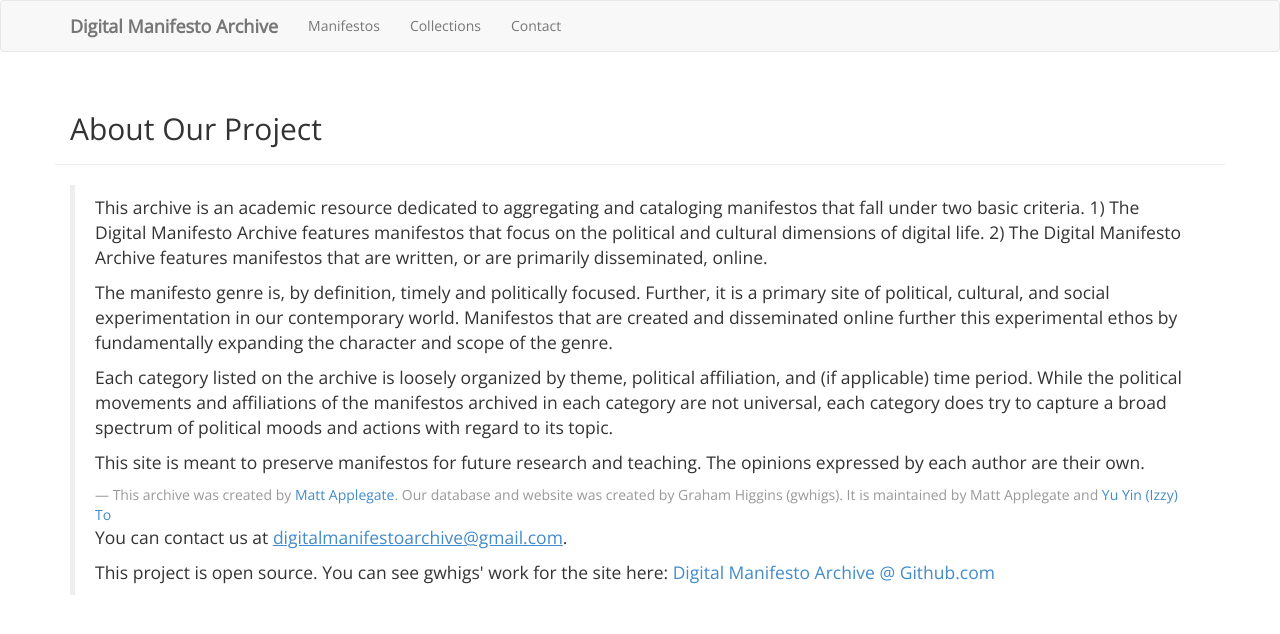
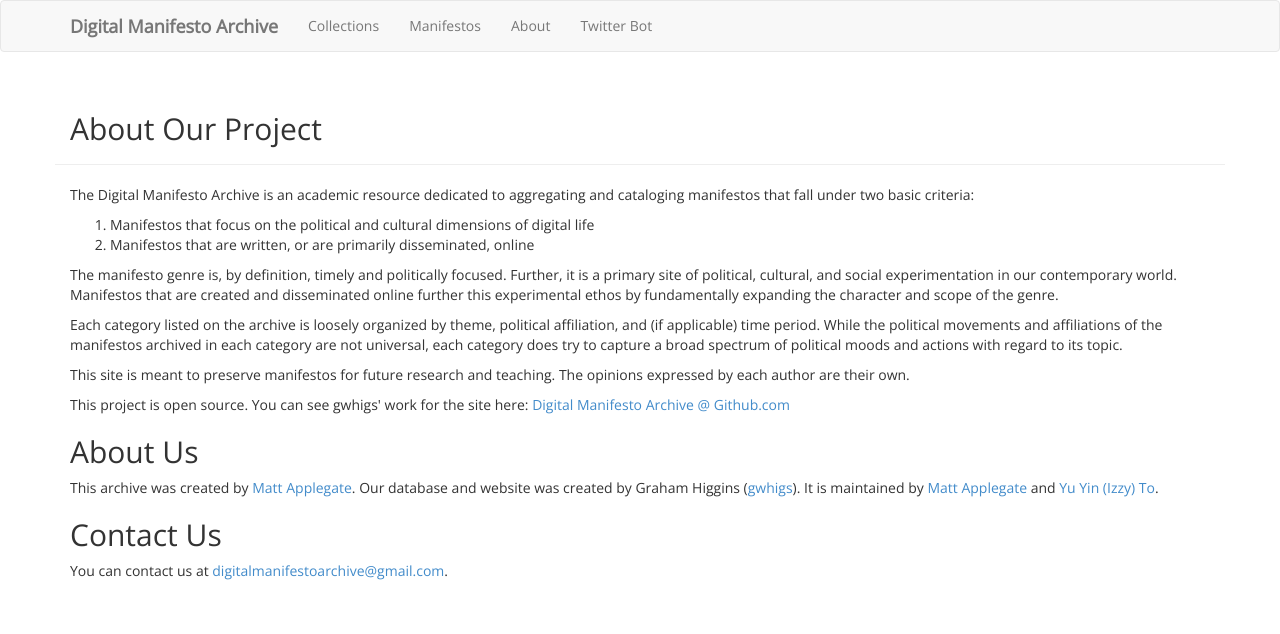
Before and after one commit to gwhigs/digital-manifesto, a Django app: page /about/ in a window 1280 px wide. Shown: the top 634 px of the page. Run offline with Django 3.2, Linux system fonts and the light colour scheme; parts of the project's set-up code (start-up, migrations or seed data) failed here and were passed over; some libraries are stand-ins or nearby versions.

Commit message:
Updates front end: adds about and twitterbot pages, adds bolder font, changes navbar order

```diff
--- a/digitalmanifesto/urls.py
+++ b/digitalmanifesto/urls.py
@@ -19,6 +19,7 @@ urlpatterns = [
     url(r'^news/$', TemplateView.as_view(template_name='news.html'), name='news'),
     url(r'^projects-we-like/$', TemplateView.as_view(template_name='projects_we_like.html'), name='projects'),
     url(r'^resources/$', TemplateView.as_view(template_name='resources.html'), name='resources'),
+    url(r'^twitterbot/$', TemplateView.as_view(template_name='twitterbot.html'), name='twitterbot'),
     url(r'^manifestos/', include('manifestos.urls', namespace='manifestos')),
     url(r'^annotations/', include('annotations.urls', namespace='annotations')),
 
--- a/manifestos/static/manifestos/css/custom.css
+++ b/manifestos/static/manifestos/css/custom.css
@@ -2,7 +2,7 @@
     end of the Open Sans font for a fancier (less weighted) look.
 -------------------------------------------------- */
 
-@import url('https://fonts.googleapis.com/css?family=Open+Sans:200,300');
+@import url('https://fonts.googleapis.com/css?family=Open+Sans');
 
 html {
     font-family: 'Open Sans', Arial, Helvetica, sans-serif;
--- a/templates/about.html
+++ b/templates/about.html
@@ -4,16 +4,20 @@
 
 {% block content %}
 <div class="container">
-    <blockquote>
-        <p>This archive is an academic resource dedicated to aggregating and cataloging manifestos that fall under two basic criteria. 1) The Digital Manifesto Archive features manifestos that focus on the political and cultural dimensions of digital life. 2) The Digital Manifesto Archive features manifestos that are written, or are primarily disseminated, online.</p>
+        <p>The Digital Manifesto Archive is an academic resource dedicated to aggregating and cataloging manifestos that fall under two basic criteria:</p>
+        <ol>
+            <li>Manifestos that focus on the political and cultural dimensions of digital life</li>
+            <li>Manifestos that are written, or are primarily disseminated, online</li>
+        </ol>
         <p>The manifesto genre is, by definition, timely and politically focused. Further, it is a primary site of political, cultural, and social experimentation in our contemporary world. Manifestos that are created and disseminated online further this experimental ethos by fundamentally expanding the character and scope of the genre.</p>
         <p>Each category listed on the archive is loosely organized by theme, political affiliation, and (if applicable) time period. While the political movements and affiliations of the manifestos archived in each category are not universal, each category does try to capture a broad spectrum of political moods and actions with regard to its topic.</p>
 		<p>This site is meant to preserve manifestos for future research and teaching. The opinions expressed by each author are their own.</p>
-        <footer><cite>This archive was created by <a href="http://mapplega.com">Matt Applegate</a>. Our database and website was created by Graham Higgins (gwhigs). It is maintained by Matt Applegate and <a href="http://yuyinto.wordpress.com">Yu Yin (Izzy) To</a></cite></footer>
-        <p>You can contact us at <a href="mailto:digitalmediaarchive@gmail.com"><span style="text-decoration:underline;">digitalmanifestoarchive@gmail.com</span></a>.</p>
         <p>This project is open source. You can see gwhigs' work for the site here: <a href="https://github.com/gwhigs/digital-manifesto"> Digital Manifesto Archive @ Github.com</a></p>
+    <h2>About Us</h2>
+        <p>This archive was created by <a href="http://mapplega.com">Matt Applegate</a>. Our database and website was created by Graham Higgins (<a href="https://github.com/gwhigs">gwhigs</a>). It is maintained by <a href="http://mapplega.com">Matt Applegate</a> and <a href="http://yuyinto.wordpress.com">Yu Yin (Izzy) To</a>.</p>
+    <h2>Contact Us</h2>
+        <p>You can contact us at <a href="mailto:digitalmediaarchive@gmail.com">digitalmanifestoarchive@gmail.com</a>.</p>
 
-    </blockquote>
 </div>
 
 {% endblock content %}
--- a/templates/base.html
+++ b/templates/base.html
@@ -48,11 +48,10 @@
             <div class="collapse navbar-collapse" id="navbar-collapse-1">
                 {% block extranav %}
                     <ul class="nav navbar-nav">
+                        <li><a href="{% url 'manifestos:collections' %}">Collections</a></li>
                         <li><a href="{% url 'manifestos:index' %}">Manifestos</a></li>
-                        <li><a href="{% url 'manifestos:collections' %}">Collections</a></li>
-{#                        <li><a href="{% url 'about' %}">About</a></li>#}
-                        <li><a href="{% url 'contact' %}">Contact</a></li>
-{#                        <li><a href="{% url 'news' %}">News</a></li>#}
+                        <li><a href="{% url 'about' %}">About</a></li>
+                        <li><a href="{% url 'twitterbot' %}">Twitter Bot</a></li>
 {#                        <li><a href="{% url 'projects' %}">Projects We Like</a></li>#}
 {#                        <li><a href="{% url 'resources' %}">Resources</a></li>#}
                     </ul>
--- a/templates/contact.html
+++ b/templates/contact.html
@@ -6,7 +6,7 @@
 <div class="container">
     <h3>By Email</h3>
     <div class="well" id="email">
-        <p>digitalmanifestoarchive@gmail.com</p>
+        digitalmanifestoarchive@gmail.com
     </div>
 </div>
 
```
Also changed, not shown: templates/twitterbot.html (added, +23 -0 lines).
